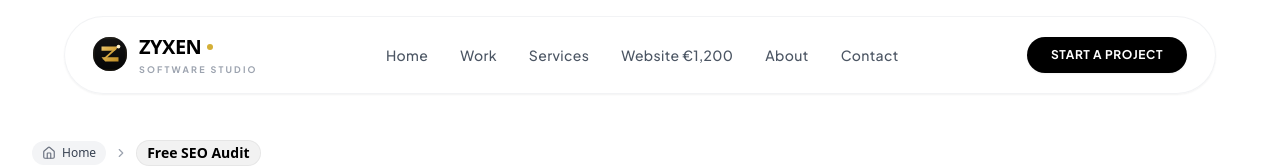
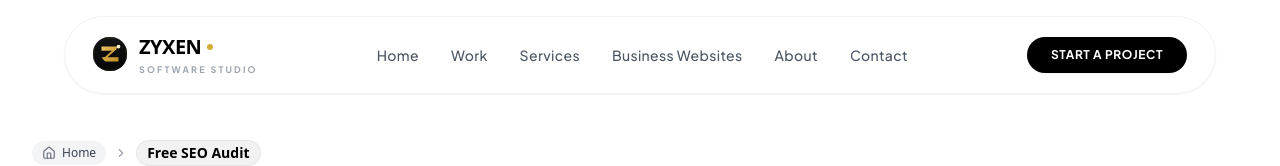
Before and after one commit to Gougoud1s/zyxen-website, a React (Vite) app: page /audit in a window 1280 px wide. Shown: the top 166 px of the page. Built offline with nearby package versions, Linux system fonts and the light colour scheme; a web font is replaced by a local one.

Commit message:
fix: remove price from website navigation labels

```diff
--- a/src/components/Footer.jsx
+++ b/src/components/Footer.jsx
@@ -10,7 +10,7 @@ export default function Footer() {
     { to: localePath('/'), label: 'Home' },
     { to: localePath('/projects'), label: 'Work' },
     { to: localePath('/services'), label: 'Services' },
-    { to: '/websites', label: 'Website €1,200' },
+    { to: '/websites', label: 'Business Websites' },
     { to: localePath('/about'), label: 'About' },
     { to: localePath('/contact'), label: 'Contact' },
   ];
--- a/src/components/Navbar.jsx
+++ b/src/components/Navbar.jsx
@@ -23,7 +23,7 @@ export default function Navbar() {
     { to: localePath('/'), label: 'Home' },
     { to: localePath('/projects'), label: 'Work' },
     { to: localePath('/services'), label: 'Services' },
-    { to: '/websites', label: 'Website €1,200' },
+    { to: '/websites', label: 'Business Websites' },
     { to: localePath('/about'), label: 'About' },
     { to: localePath('/contact'), label: 'Contact' },
   ];
```
